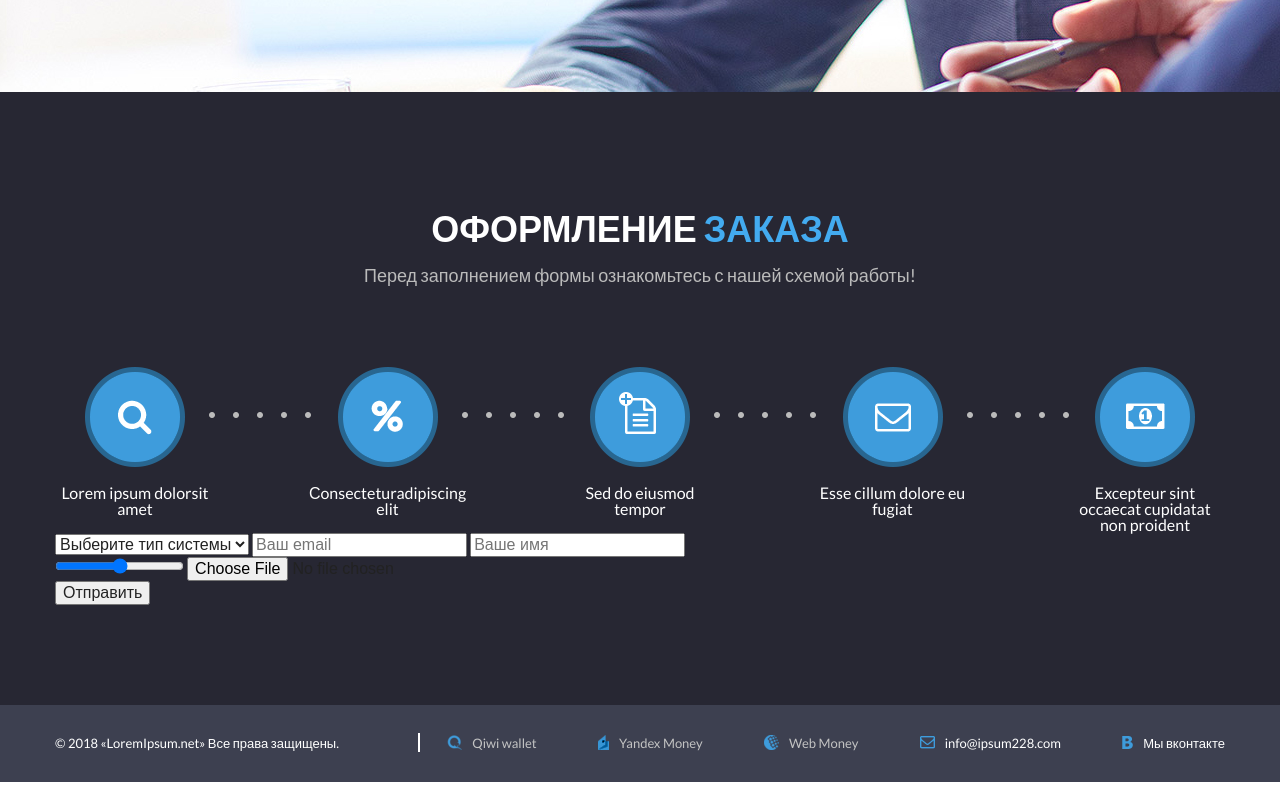
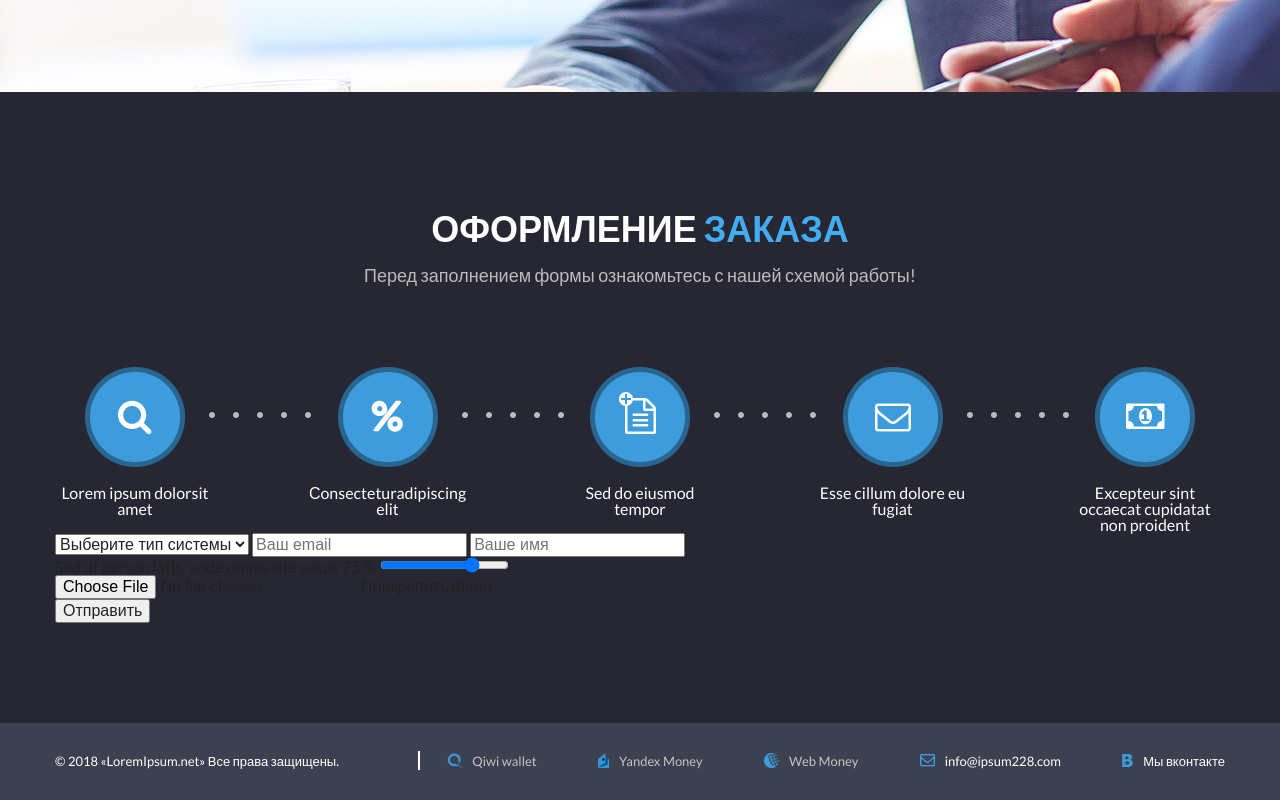
Before and after one commit to vitaliuststilouski/lorem-project, a website: page public/index.html in a window 1280 px wide. Shown: the part 757-1557 px from the top of the page. Drawn offline with Linux system fonts and the light colour scheme; files that its build step writes are made by us from their sources.

Commit message:
add:structure

```diff
--- a/public/index.html
+++ b/public/index.html
@@ -76,9 +76,9 @@
                     <p class="steps-text">Excepteur sint occaecat cupidatat non proident</p>
                 </div>
             </div>
-            <div>
-                <form action="#">
-                    <div class="row-1">
+            <div class="form-wrapper">
+                <form action="#" class="form">
+                    <div class="form-fields">
                         <select name="options" id="selection">
                             <option value="0">Выберите тип системы</option>
                             <option value="1">Sed ut perspiciatis</option>
@@ -92,12 +92,22 @@
                             <option value="9">Temporibus autem</option>
                             <option value="10">Itaque earum rerum</option>
                         </select>
-                        <input type="text" id="firstname" name="firstname" placeholder="Ваш email">
+                        <input type="text" id="email" name="email" placeholder="Ваш email">
                         <input type="text" id="firstname" name="firstname" placeholder="Вашe имя">
                     </div>
-                    <div>
-                        <input type="range" id="volume" name="volume" min="0" max="100">
-                        <input type="file" id="file" name="file" value="Прикрепить файл">
+                    <div class="form-tools">
+                        <div class="range-tool">
+                            <label for="volume">Sed ut perspiciatis, unde omnis iste natus</label>
+                            <output name="output-percent" class="output-percent">75 %<span></span> </output>
+                            <input type="range" name="input-percent" class="input-percent" value="75" min="1" max="100"
+                                oninput="showRangeValue()"
+                            >
+
+                        </div>
+                        <label class="attach-file">
+                            <input type="file" id="file" name="file">
+                            <span class="attach-file__title">Прикрепить файл</span>
+                        </label>
                     </div>
                     <input type="submit" value="Отправить">
                 </form>
@@ -115,6 +125,7 @@
             <span class="footer-item footer-item__social-network__vk">Мы вконтакте</span>
         </div>
     </footer>
+    <script src="./js/rangeInput.js"></script>
 </body>
 
 </html>
```
